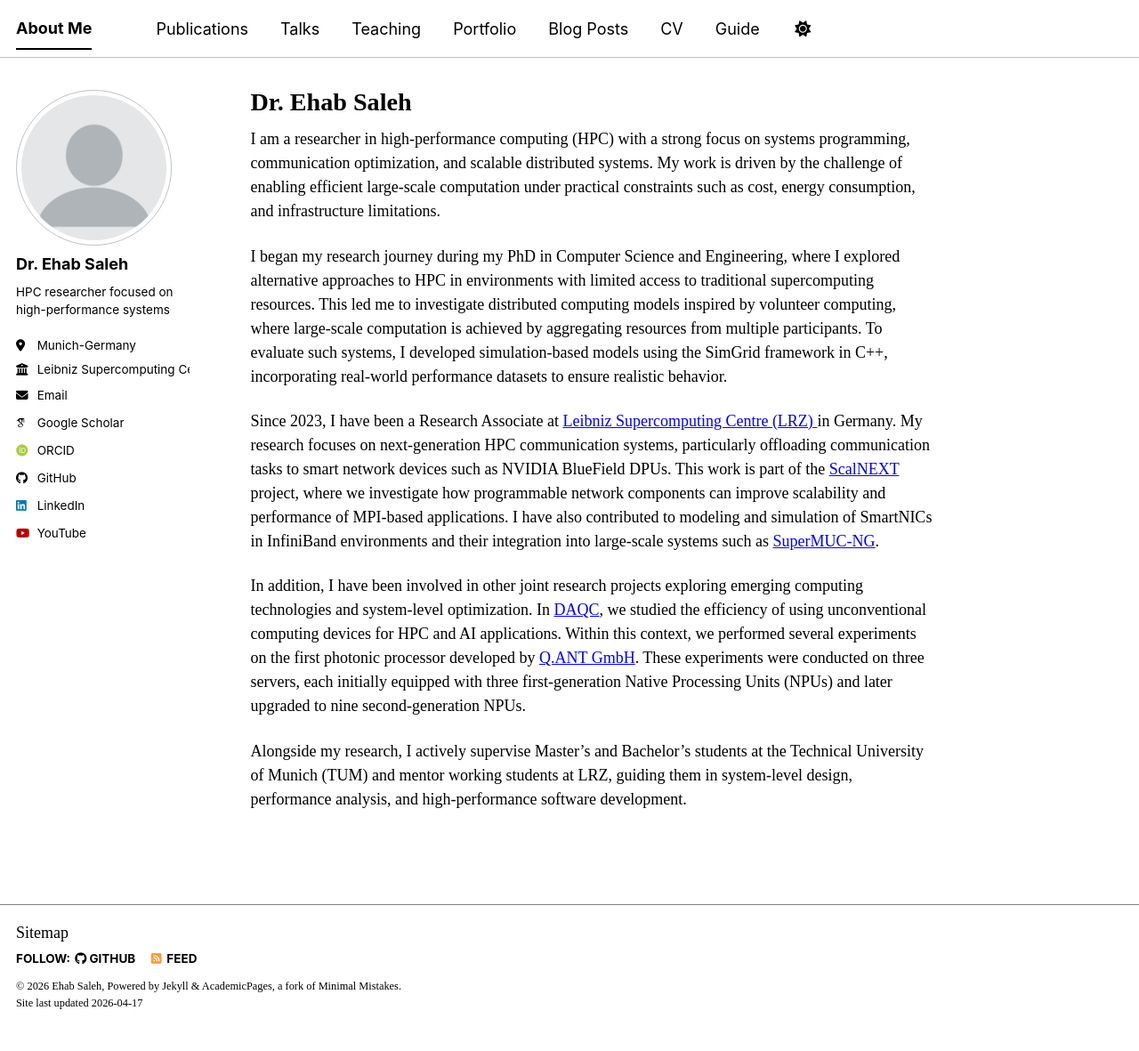
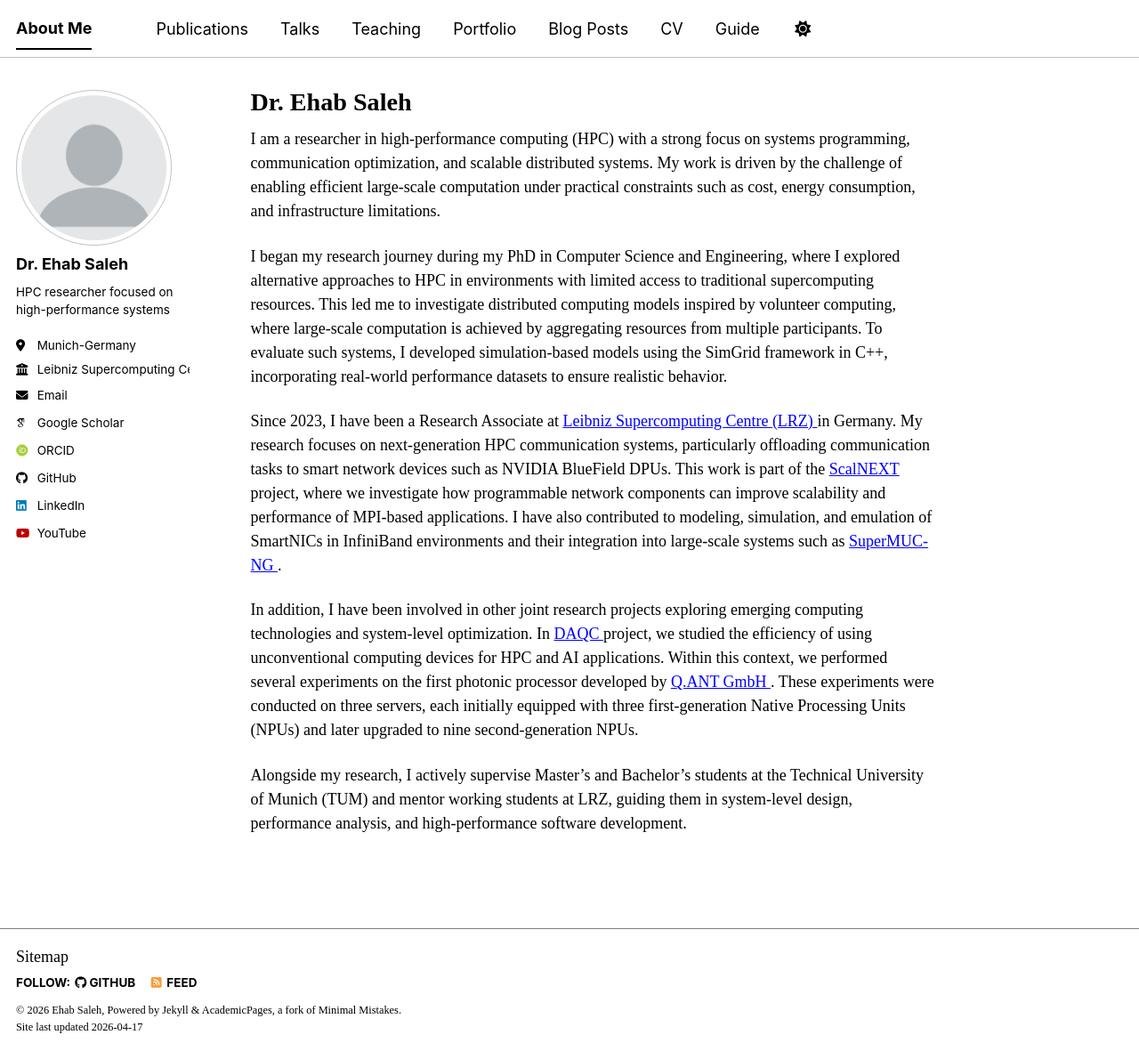
Before and after one commit to ehabosaleh/ehabosaleh.github.io, a Jekyll site: the page built from _pages/about.md, in a window 1280 px wide and 1181 px high. Shown: the whole window at 89% size. Built offline with Jekyll 4.4.1, drawn with Linux system fonts in a browser that asks for light colours; some web fonts are replaced; a script bundle is joined from its source files by our own code; library files that are not in the unit come from our copies.

Commit message:
Enhance about page with project details and links
Updated the about page to include additional details about research projects and contributions, with improved formatting for links.

```diff
--- a/_pages/about.md
+++ b/_pages/about.md
@@ -12,8 +12,9 @@
 I began my research journey during my PhD in Computer Science and Engineering, where I explored alternative approaches to HPC in environments with limited access to traditional supercomputing resources. This led me to investigate distributed computing models inspired by volunteer computing, where large-scale computation is achieved by aggregating resources from multiple participants. To evaluate such systems, I developed simulation-based models using the SimGrid framework in C++, incorporating real-world performance datasets to ensure realistic behavior.
 
 
-Since 2023, I have been a Research Associate at <a href="https://www.lrz.de" target="_blank" rel="noopener noreferrer"> Leibniz Supercomputing Centre (LRZ) </a> in Germany. My research focuses on next-generation HPC communication systems, particularly offloading communication tasks to smart network devices such as NVIDIA BlueField DPUs. This work is part of the [ScalNEXT](https://www.lrz.de/en/research/research-projects/detail/scalnext) project, where we investigate how programmable network components can improve scalability and performance of MPI-based applications. I have also contributed to modeling and simulation of SmartNICs in InfiniBand environments and their integration into large-scale systems such as [SuperMUC-NG](https://en.wikipedia.org/wiki/SuperMUC).
+Since 2023, I have been a Research Associate at <a href="https://www.lrz.de" target="_blank" rel="noopener noreferrer"> Leibniz Supercomputing Centre (LRZ) </a> in Germany. My research focuses on next-generation HPC communication systems, particularly offloading communication tasks to smart network devices such as NVIDIA BlueField DPUs. This work is part of the <a href="https://www.lrz.de/en/research/research-projects/detail/scalnext" target="_blank" rel="noopener noreferrer"> ScalNEXT </a> project, where we investigate how programmable network components can improve scalability and performance of MPI-based applications. I have also contributed to modeling, simulation, and emulation of SmartNICs in InfiniBand environments and their integration into large-scale systems such as <a href="https://en.wikipedia.org/wiki/SuperMUC" target="_blank" rel="noopener noreferrer"> SuperMUC-NG </a>.
 
-In addition, I have been involved in other joint research projects exploring emerging computing technologies and system-level optimization. In [DAQC](https://www.lrz.de/en/research/research-projects/detail/hoehere-leistung-weniger-energie-zweite-generation-photonischer-prozessoren-am-lrz), we studied the efficiency of using unconventional computing devices for HPC and AI applications. Within this context, we performed several experiments on the first photonic processor developed by [Q.ANT GmbH](https://qant.com/de/). These experiments were conducted on three servers, each initially equipped with three first-generation Native Processing Units (NPUs) and later upgraded to nine second-generation NPUs.
+In addition, I have been involved in other joint research projects exploring emerging computing technologies and system-level optimization.
+In <a href="https://www.lrz.de/en/research/research-projects/detail/hoehere-leistung-weniger-energie-zweite-generation-photonischer-prozessoren-am-lrz" target="_blank" rel="noopener noreferrer"> DAQC </a> project, we studied the efficiency of using unconventional computing devices for HPC and AI applications. Within this context, we performed several experiments on the first photonic processor developed by <a href="https://qant.com/de/" target="_blank" rel="noopener noreferrer"> Q.ANT GmbH </a>. These experiments were conducted on three servers, each initially equipped with three first-generation Native Processing Units (NPUs) and later upgraded to nine second-generation NPUs.
 
 Alongside my research, I actively supervise Master’s and Bachelor’s students at the Technical University of Munich (TUM) and mentor working students at LRZ, guiding them in system-level design, performance analysis, and high-performance software development.
```
